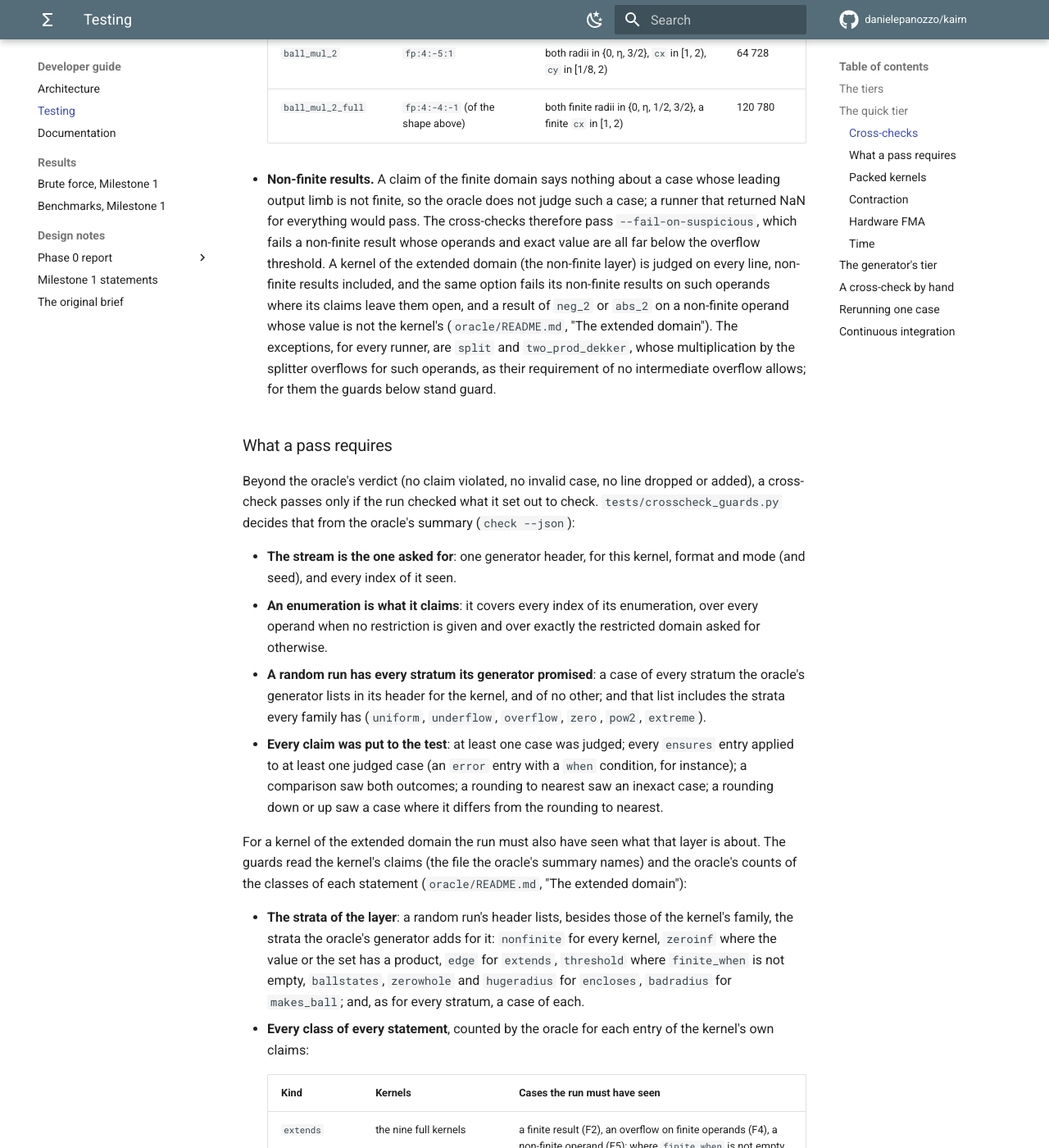
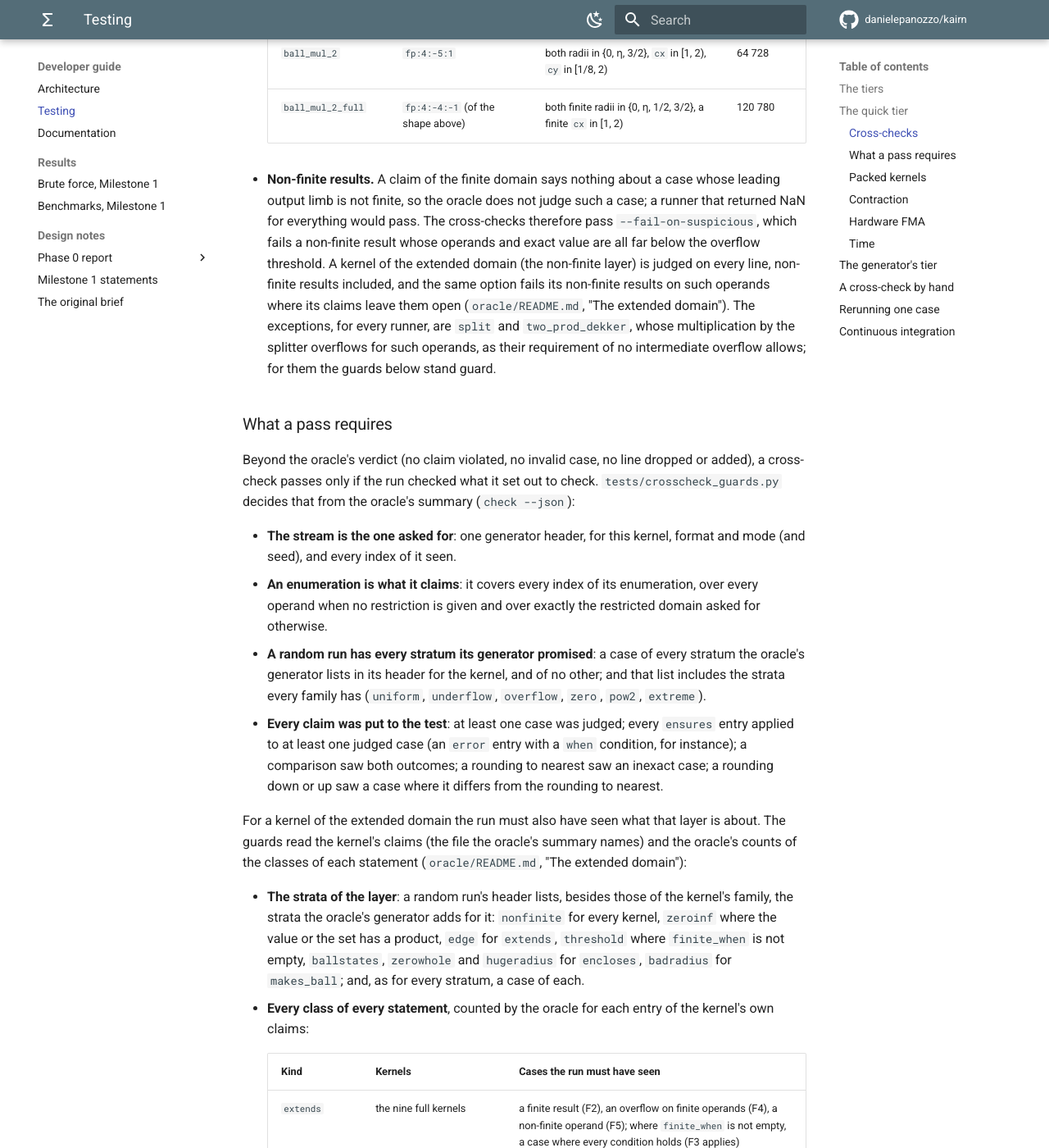
Before and after one commit to danielepanozzo/kairn, an MkDocs documentation site: the page built from docs/developer/testing.md, in a window 1280 px wide and 1400 px high, scrolled down 5983 px. Shown: the whole window at 82% size. Built offline with MkDocs 1.6.1 and Material for MkDocs 9.7.7, drawn with Linux system fonts in a browser that asks for light colours; comment, search, counter and statistics services are not loaded.

Commit message:
Testing page: neg_2 and abs_2 have a represents entry now
Co-Authored-By: Claude Opus 5.5 <noreply@anthropic.com>
Claude-Session: https://claude.ai/code/session_01ULwCxzT6Dhw9xUiTw8mJz1

```diff
--- a/docs/developer/testing.md
+++ b/docs/developer/testing.md
@@ -147,8 +147,7 @@ pass or fail; on failure it also prints the command that reruns one case (below)
   a non-finite result whose operands and exact value are all far below the overflow threshold.
   A kernel of the extended domain (the non-finite layer) is judged on every line, non-finite
   results included, and the same option fails its non-finite results on such operands where its
-  claims leave them open, and a result of `neg_2` or `abs_2` on a non-finite operand whose value
-  is not the kernel's (`oracle/README.md`, "The extended domain"). The exceptions, for every
+  claims leave them open (`oracle/README.md`, "The extended domain"). The exceptions, for every
   runner, are `split` and `two_prod_dekker`, whose multiplication by the splitter overflows for
   such operands, as their requirement of no intermediate overflow allows; for them the guards
   below stand guard.
```
Also changed, not shown: other parts of docs/developer/testing.md (+1 -1 lines).
